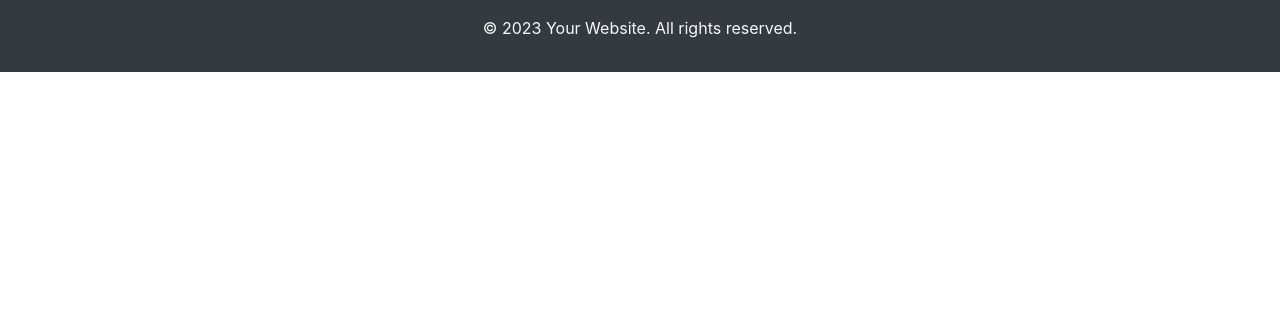
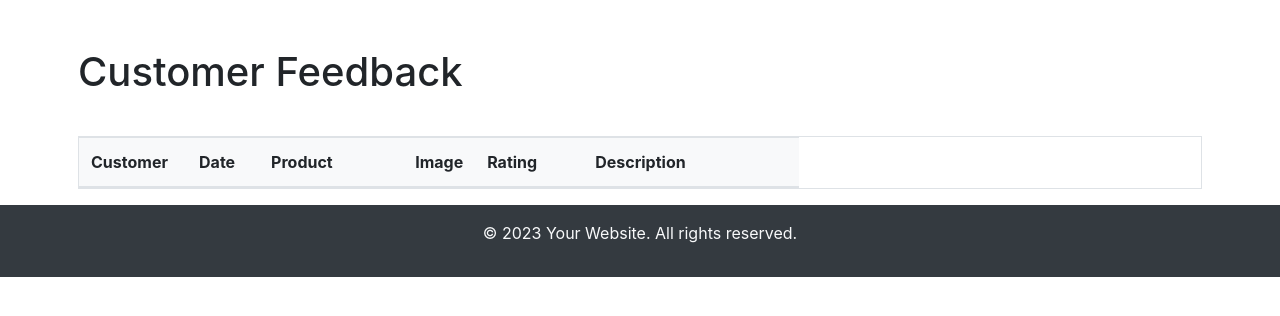
Before and after one commit to Thomas-Longworth/PeakPerformance-E-Commerce, a Django app: page /feedback/site/ in a window 1280 px wide. Shown: the part 56-372 px from the top of the page. Run offline with Django 4.2, Linux system fonts and the light colour scheme; lists and menus that the app fills with data are empty; some libraries are stand-ins or nearby versions.

Commit message:
add table for customer feedbacks

```diff
--- a/feedback/templates/feedback/site_feedback.html
+++ b/feedback/templates/feedback/site_feedback.html
@@ -2,15 +2,41 @@
 
 {% block content %}
 
+<div class="container mt-5 px-2">
+    <div class="mb-2 d-flex justify-content-between align-items-center">
+        <h1>Customer Feedback</h1>
+    </div>
+    <br>
+    <div class="table-responsive">
+        <table class="table table-responsive table border">
+            <thead>
+                <tr class="bg-light">
+                    <th scope="col" width="15%">Customer</th>
+                    <th scope="col" width="10%">Date</th>
+                    <th scope="col" width="20%">Product</th>
+                    <th scope="col" width="10%">Image</th>
+                    <th scope="col" width="15%">Rating</th>
+                    <th scope="col" width="30%">Description</th>
+                </tr>
+            </thead>
+            <tbody>
+                {% for item in feed %}
+                <tr>
+                    <td>{{item.name}}</td>
+                    <td>{{item.made_on}}</td>
+                    <td>{{item.product}}</td>
+                    <td><img src="{{ item.product.featured_image.url }}" alt="Product" width="50"></td>
+                    <td>{{item.rating}}</td>
+                    <td>{{item.description}}</td>
+                </tr>
+                {% endfor %}
 
-
-<div class="container">
-
+            </tbody>
+        </table>
+    </div>
 
 </div>
 
 
 
-{{feed.name}}
-
 {% endblock %}
```
